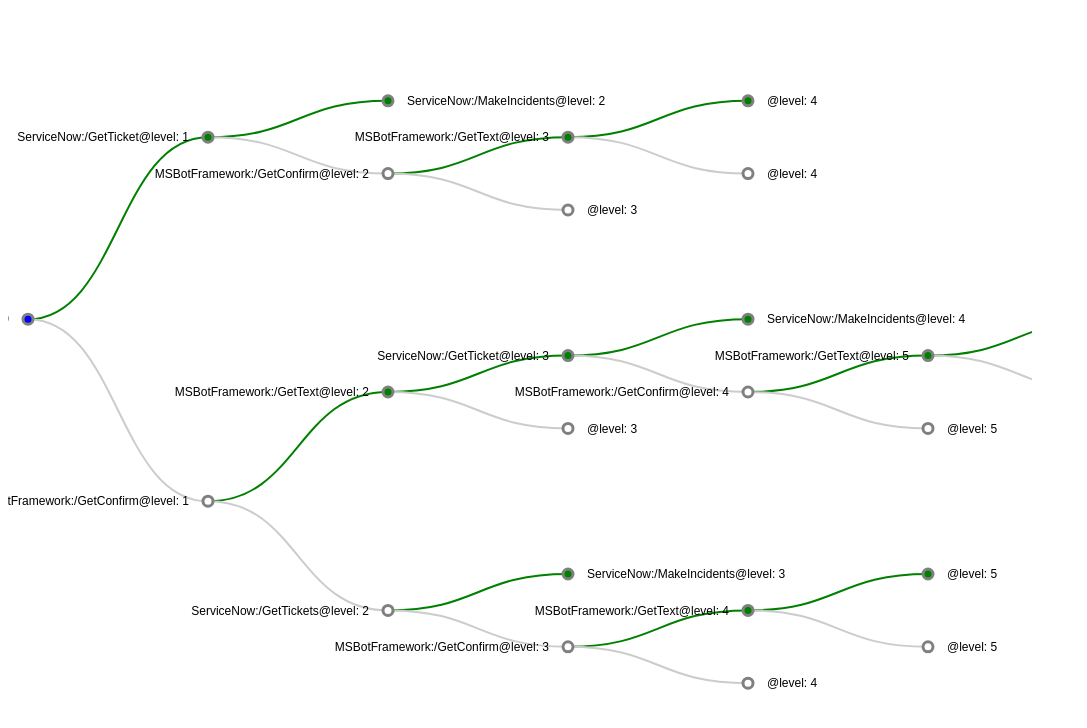
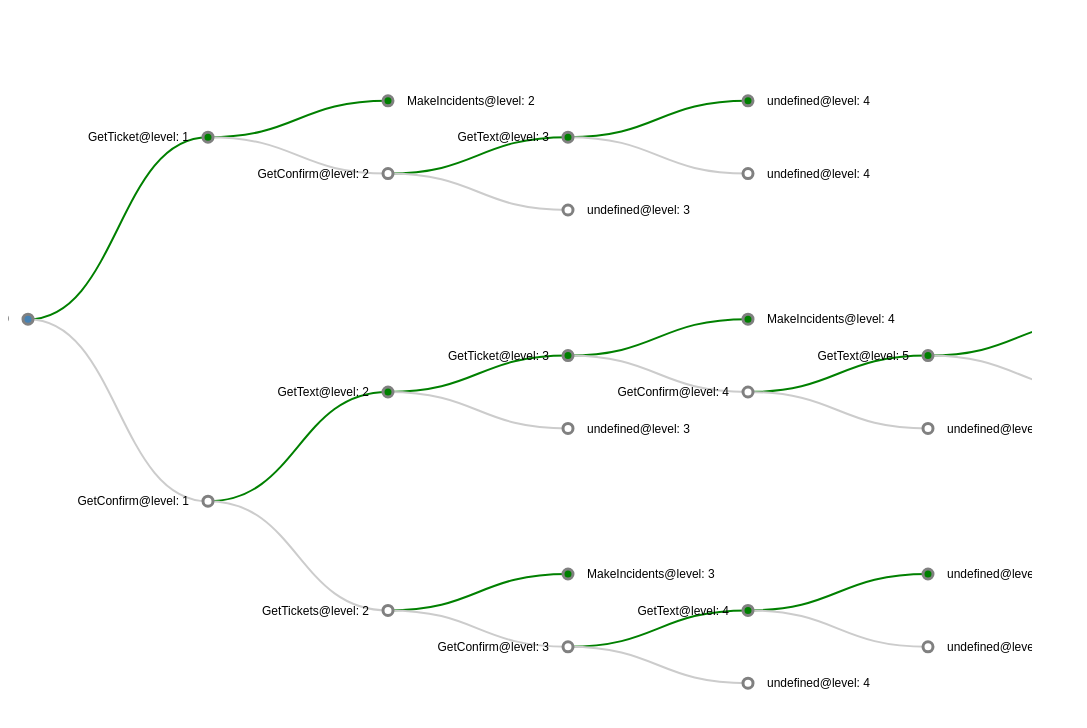
Before and after one commit to fuselabs/echobot, a website: page convs/ServiceDesk/index.html in a window 1280 px wide. Shown: the whole page, without its empty margins (0-1087 px from the left). Drawn offline with nearby package versions, Linux system fonts and the light colour scheme.

Commit message:
Update index.html

```diff
--- a/convs/ServiceDesk/index.html
+++ b/convs/ServiceDesk/index.html
@@ -84,19 +84,21 @@
      }else if(tree.btype=='failure'){
              tree.level=="red";
      }else{
-	    tree.level="blue";
+	    tree.level="steelblue";
      }
      tree.parent=parent;
      tree.value=15;
      if(leaf.name=="MSBotFramework:/CheckPrereqs"){
-	     tree.name=leaf.parameters.check.name+"@level: "+level;
-	     tree.parameters=leaf.parameters.check;
+	     var names=leaf.parameters.check.name.split('/');
+	     tree.name=names[1]+"@level: "+level;
+	     tree.parameters=leaf.parameters.check.parameters;
 	     level++;
 	     tree.children=[{btype:'success'},{btype:'failure'}];
        	     buildTree(tree.children[0],leaf.parameters.success,leaf.name,level);//buildforSuccess
              buildTree(tree.children[1],leaf.parameters.failure,leaf.name,level);
      }else{
-       tree.name=leaf.name+"@level: "+level;
+       var names=leaf.name.split("/");
+       tree.name=names[1]+"@level: "+level;
        tree.parent=parent;
        tree.value=15;
        tree.type="steelblue";
```
